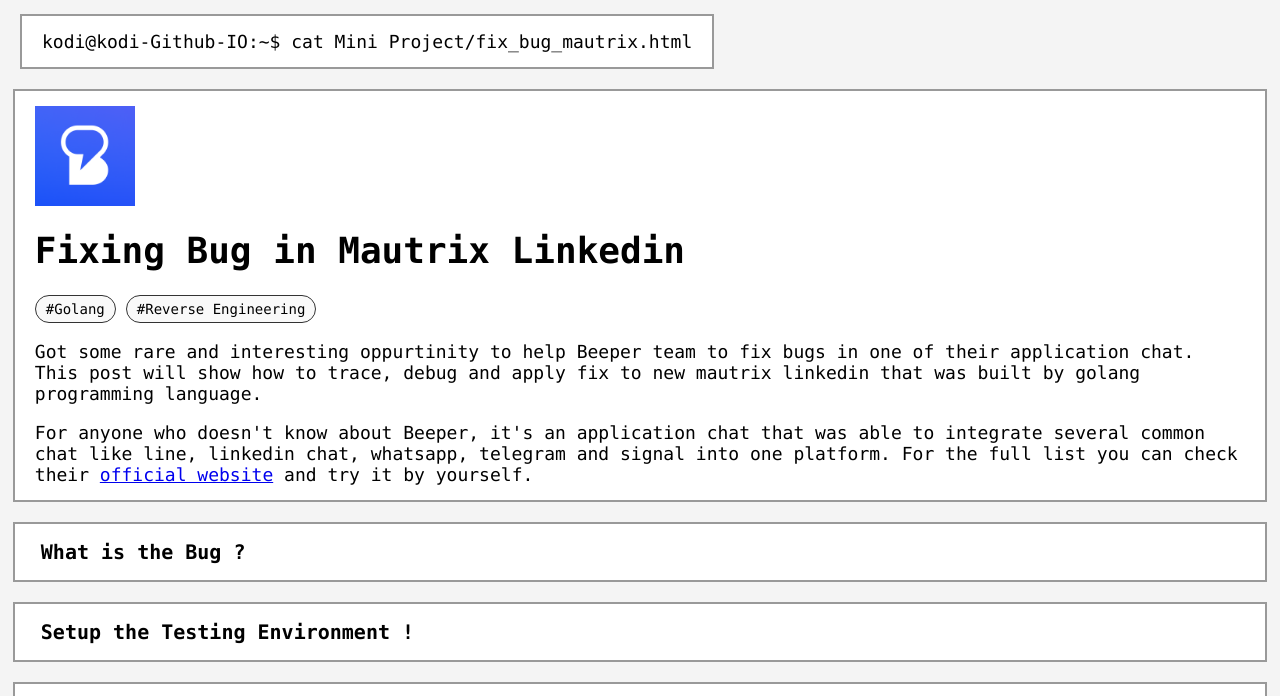
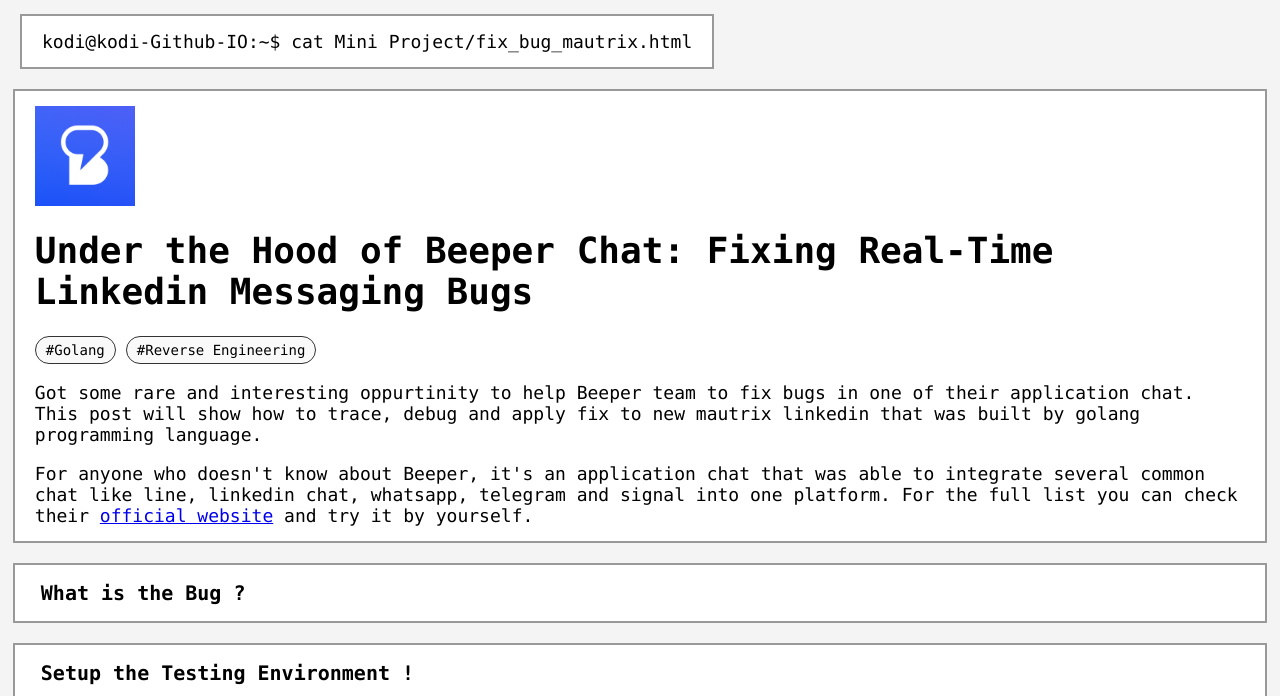
Before and after one commit to just-a-confused-seal/kodispace, a plain HTML site: page mini_project/fix_bug_mautrix.html in a window 1280 px wide. Shown: the part 82-778 px from the top of the page. Drawn offline with Linux system fonts and the light colour scheme.

Commit message:
change the title of the post to make it more interesting

```diff
--- a/mini_project/fix_bug_mautrix.html
+++ b/mini_project/fix_bug_mautrix.html
@@ -125,7 +125,7 @@
             <tr>
                 <td>
                     <img src="image/beeper.png" width="100px" height="100px">
-                    <h1> Fixing Bug in Mautrix Linkedin </h1>
+                    <h1> Under the Hood of Beeper Chat: Fixing Real-Time Linkedin Messaging Bugs </h1>
                     <table class="table-box">
                         <td class="td-box">
                             #Golang
```
